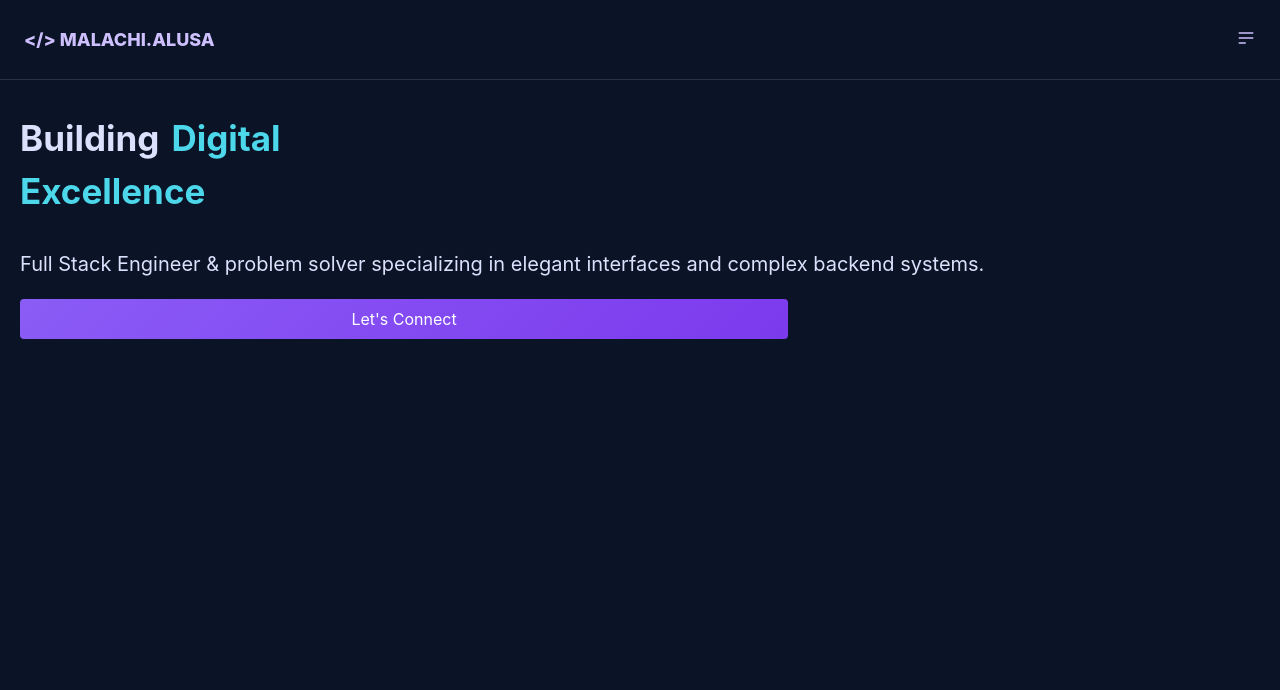
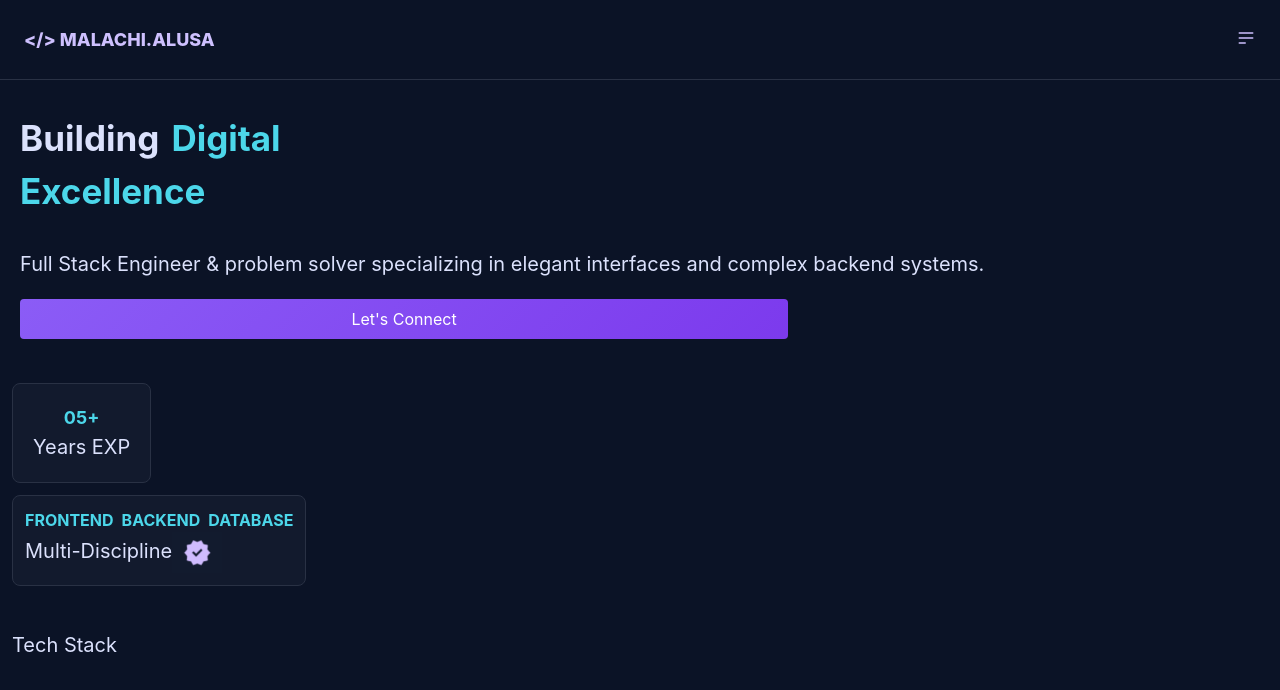
Before and after one commit to tonganknight/malachi.alusa, a Next.js app: page / in a window 1280 px wide. Shown: the top 690 px of the page. Built offline with nearby package versions, Linux system fonts and the light colour scheme.

Commit message:
added skills overview section, add new image, added start of tech stack section

```diff
--- /dev/null
+++ b/app/components/SkillsOverview/Disciplines/Disciplines.tsx
@@ -0,0 +1,21 @@
+import Image from "next/image";
+
+export const Disciplines = () => {
+  return (
+    <div className="flex flex-col p-3 bg-foreground border-[1px] border-edge-primary rounded-lg mx-3">
+      <div className="flex flex-row">
+        <p className="text-md font-bold text-highlight-primary pr-2">
+          FRONTEND
+        </p>
+        <p className="text-md font-bold text-highlight-primary pr-2">BACKEND</p>
+        <p className="text-md font-bold text-highlight-primary">DATABASE</p>
+      </div>
+      <div className="flex flex-row items-start justify-start">
+        <p className=" font-label text-secondary text-[20px] mt-1">
+          Multi-Discipline
+        </p>
+        <Image src="/check.png" alt="Frontend" width={50} height={50} />
+      </div>
+    </div>
+  );
+};
--- /dev/null
+++ b/app/components/SkillsOverview/SkillsOverview.tsx
@@ -0,0 +1,15 @@
+import { Disciplines } from "./Disciplines/Disciplines";
+import { YearsOfExp } from "./YearsOfExp/YearsOfExp";
+
+export const SkillsOverview = () => {
+  return (
+    <div className="flex flex-col items-start justify-center py-8">
+      <div className="flex flex-row">
+        <YearsOfExp />
+      </div>
+      <div className="flex flex-row">
+        <Disciplines />
+      </div>
+    </div>
+  );
+};
--- /dev/null
+++ b/app/components/SkillsOverview/YearsOfExp/YearsOfExp.tsx
@@ -0,0 +1,8 @@
+export const YearsOfExp = () => {
+  return (
+    <div className="flex flex-col bg-foreground border-[1px] border-edge-primary justify-center items-center rounded-lg p-5 m-3">
+      <p className="text-lg font-bold text-highlight-primary">05+</p>
+      <p className=" font-label text-secondary text-[20px] ">Years EXP</p>
+    </div>
+  );
+};
--- /dev/null
+++ b/app/components/TechStack/TechStack.tsx
@@ -0,0 +1,7 @@
+export const TechStack = () => {
+  return (
+    <div className="flex flex-col m-3 ">
+      <p className="font-label text-secondary text-[20px]">Tech Stack</p>
+    </div>
+  );
+};
--- a/app/page.tsx
+++ b/app/page.tsx
@@ -2,6 +2,8 @@ import { HomeHeading } from "./components/HomeHeading";
 import { HomeSynopsis } from "./components/HomeSynopsis/HomeSynopsis";
 import { LetsConnectButton } from "./components/LetsConnectButton/LetsConnectButton";
 import { NavBar } from "./components/NavBar";
+import { SkillsOverview } from "./components/SkillsOverview/SkillsOverview";
+import { TechStack } from "./components/TechStack/TechStack";
 
 export default function HomePage() {
   return (
@@ -10,6 +12,8 @@ export default function HomePage() {
       <HomeHeading />
       <HomeSynopsis />
       <LetsConnectButton />
+      <SkillsOverview />
+      <TechStack />
     </div>
   );
 }
```
Also changed, not shown: public/check.png (added).
